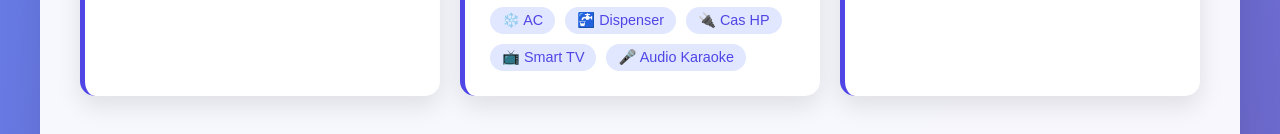
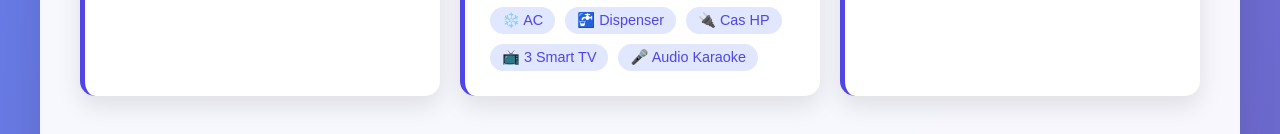
Before and after one commit to Immanuel1401/Transport-Undip, a plain HTML site: page index.html in a window 1280 px wide. Shown: the part 322-456 px from the top of the page. Drawn offline with Linux system fonts and the light colour scheme.

Commit message:
Update index.html

```diff
--- a/index.html
+++ b/index.html
@@ -482,7 +482,7 @@
                         <span class="facility-tag">❄️ AC</span>
                         <span class="facility-tag">🚰 Dispenser</span>
                         <span class="facility-tag">🔌 Cas HP</span>
-                        <span class="facility-tag">📺 Smart TV</span>
+                        <span class="facility-tag">📺 3 Smart TV</span>
                         <span class="facility-tag">🎤 Audio Karaoke</span>
                     </div>
                 </div>
@@ -636,4 +636,5 @@
         </div>
     </div>
 </body>
+
 </html>
```
